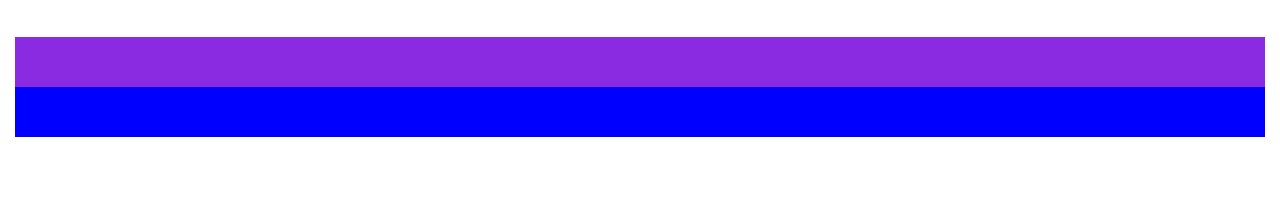
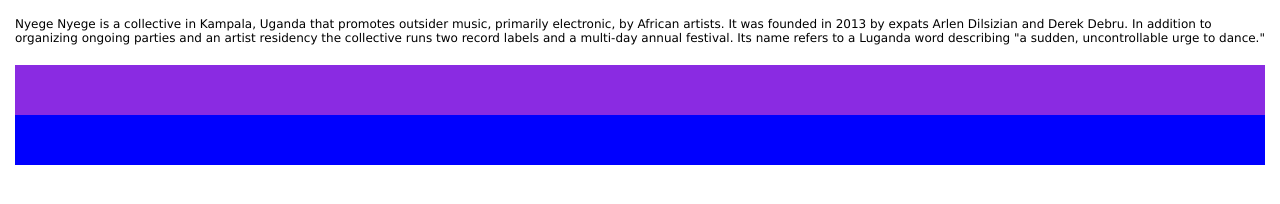
Before and after one commit to wayungi/capstone_one_project_cars, a website: page index.html in a window 1280 px wide. Shown: the part 172-376 px from the top of the page. Drawn offline with Linux system fonts and the light colour scheme.

Commit message:
Add description of event

```diff
--- a/index.html
+++ b/index.html
@@ -19,7 +19,15 @@
             </nav>
             <p class="tagline">"MTN Nyegenyege welcomes you all"</p>
             <h1 class="title">THE MTN NYEGENYEGE FESTIVAL 2022</h1>
-
+            <p class="introduction">
+                Nyege Nyege is a collective in Kampala, Uganda that
+                promotes outsider music, primarily electronic, by African artists.
+                It was founded in 2013 by expats Arlen Dilsizian and Derek Debru.
+                In addition to organizing ongoing parties and an artist residency
+                the collective runs two record labels and a multi-day annual festival.
+                 Its name refers to a Luganda word describing
+                 "a sudden, uncontrollable urge to dance."
+            </p>
 
 
 
```
